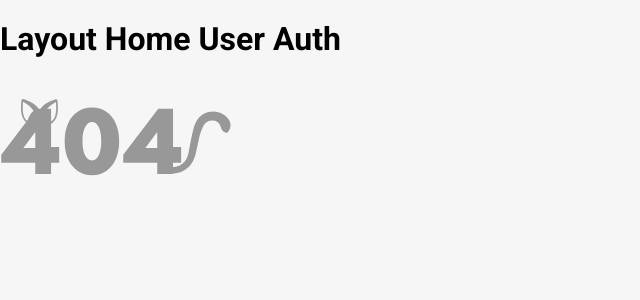
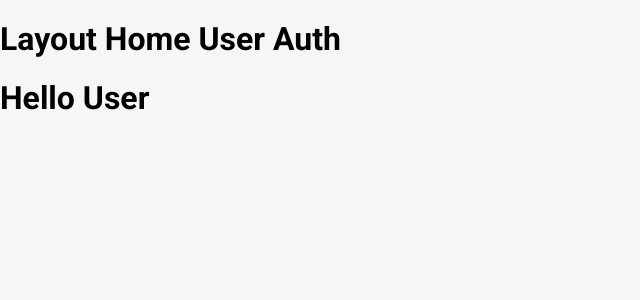
Before and after one commit to gdgrosario/petgram-front, a React (Create React App) app: page /Home in a window 1280 px wide. Shown: the top 300 px of the page, without its empty margins (0-640 px from the left). Built offline with nearby package versions, Linux system fonts and the light colour scheme.

Commit message:
🐛 fix: remove paraama in the page HomeAuth and update routes.config

```diff
--- a/src/config/routes.config.js
+++ b/src/config/routes.config.js
@@ -33,7 +33,7 @@ export const routes = [
         component: LayoutHome,
         routes: [
             {
-                path: '/Home/:userName',
+                path: '/Home',
                 component: HomeAut,
                 exact: true
             },
--- a/src/pages/HomeAuth/HomeAut.jsx
+++ b/src/pages/HomeAuth/HomeAut.jsx
@@ -1,11 +1,8 @@
-import React from 'react'
-import { useParams } from 'react-router-dom'
 export const HomeAut = () => {
-  const {userName} = useParams()
     return (
         <div>
             <h1>
-                Hello User {userName}
+                Hello User
             </h1>
         </div>
     )
```
